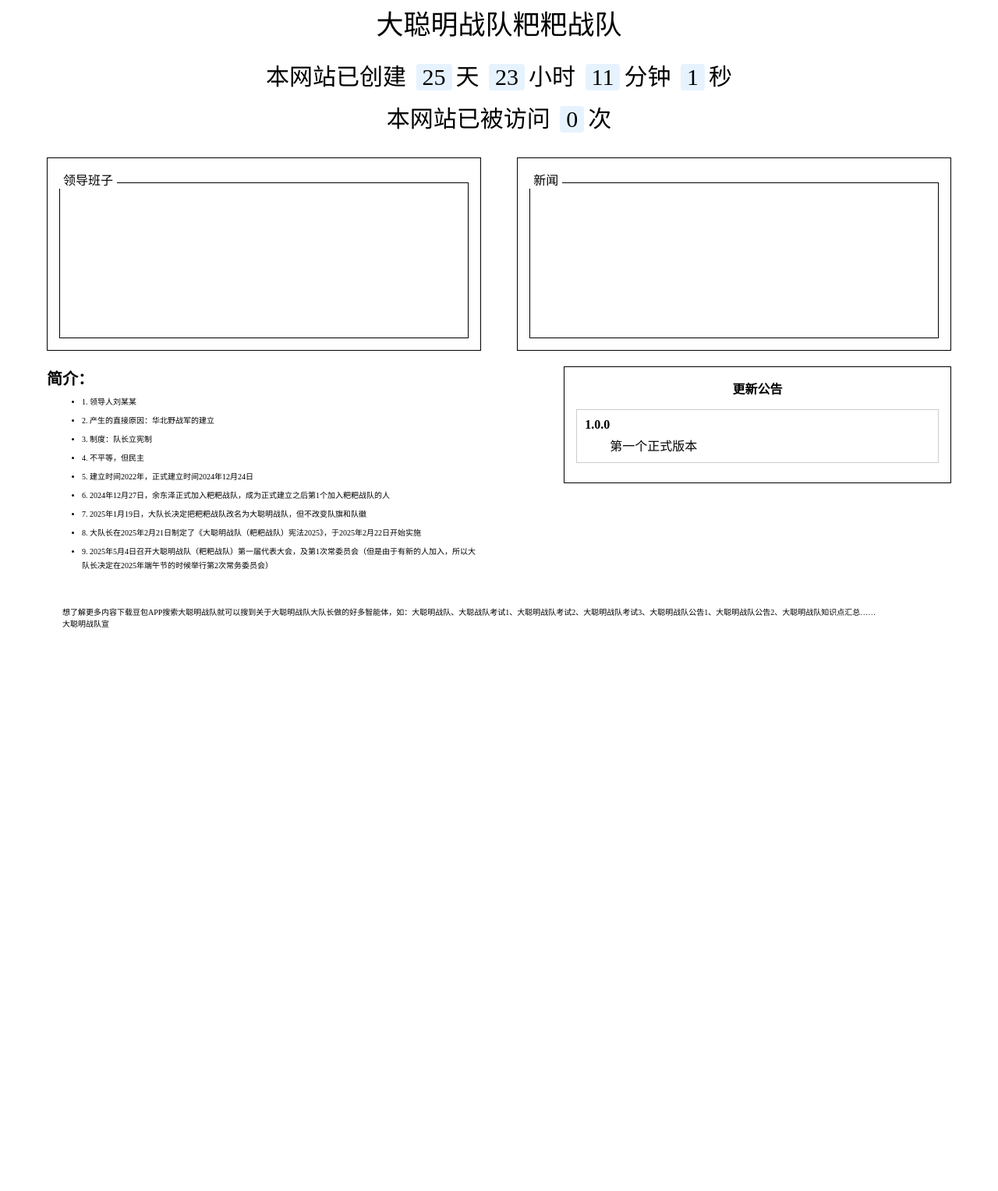
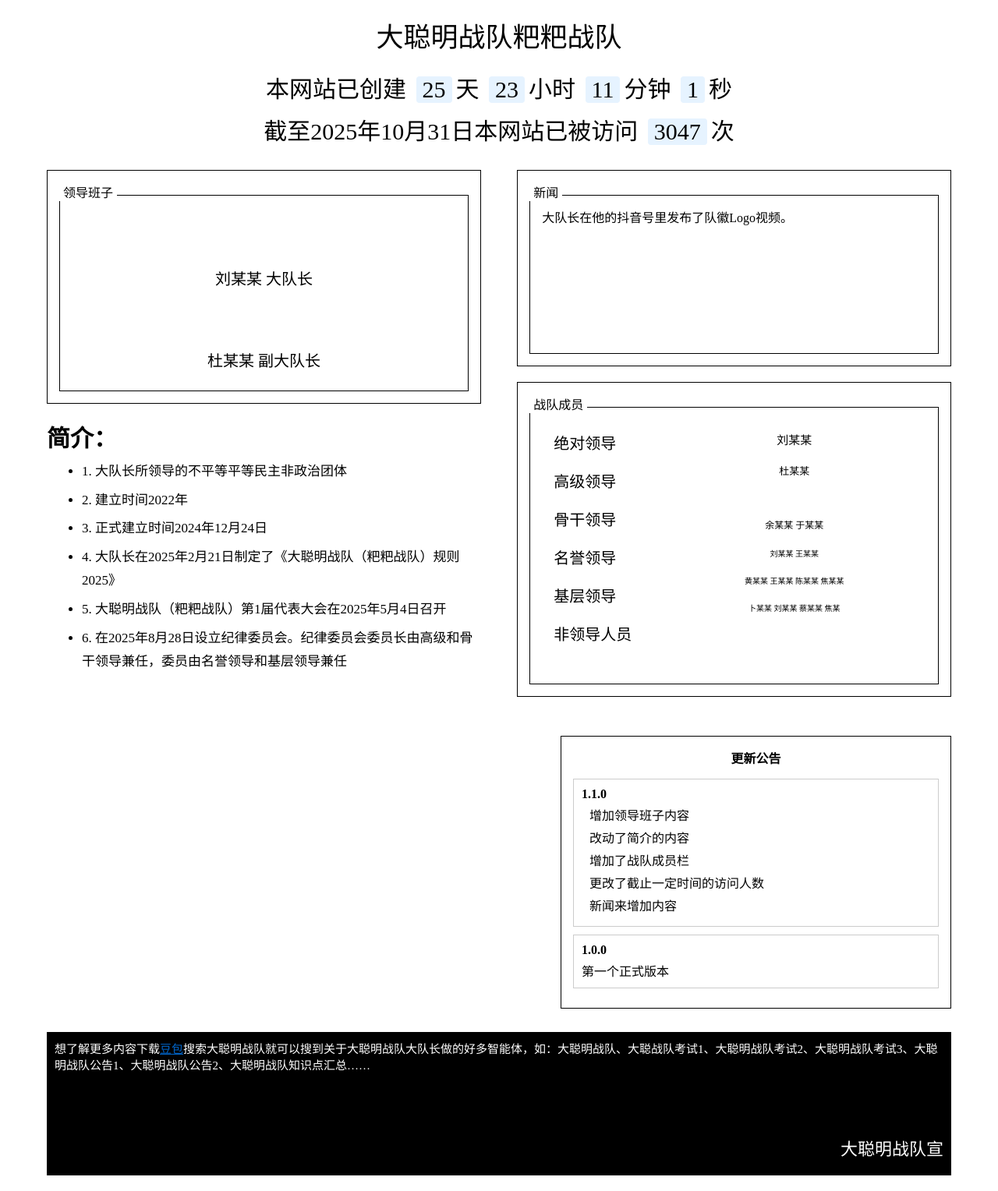
Before and after one commit to 1364697858/dacongming, a plain HTML site: page index.html in a window 1280 px wide. Shown: the part 275-1803 px from the top of the page at 78% size. Before the commit the page ends 1122 px from the top, so only its background shows below. Drawn offline with Linux system fonts and the light colour scheme; no server answers.

Commit message:
Add files via upload
1.1.0

```diff
--- a/index.html
+++ b/index.html
@@ -33,7 +33,7 @@
         /* 导航栏（确保单行显示） */
         nav {
             background-color: #000;
-            padding: 0.rem 0;
+            padding: 0.5rem 0;
             text-align: center;
             position: fixed;
             top: var(--title-height);
@@ -57,7 +57,6 @@
 
         nav a.active {
             background-color: #ff0000;
-            padding: 0.2rem 0;
         }
 
         /* 内容区域 */
@@ -93,6 +92,7 @@
             justify-content: space-between;
             margin-bottom: 30px;
             flex-wrap: wrap;
+            gap: 2%; /* 增加间距 */
         }
 
         .left-column, .right-column {
@@ -100,7 +100,7 @@
             min-width: 300px;
         }
 
-        /* 领导班子和新闻框样式 */
+        /* 领导班子、战队成员和新闻框样式 */
         .outer-box {
             border: 1px solid #000;
             padding: 15px;
@@ -111,7 +111,6 @@
         .inner-box {
             border: 1px solid #000;
             padding: 15px;
-            min-height: 200px;
             margin-top: 16px;
         }
 
@@ -124,6 +123,42 @@
             z-index: 1;
             background-color: #fff;
             padding: 0 5px;
+        }
+
+        /* 领导班子样式调整 */
+        .leadership-team {
+            display: flex;
+            flex-direction: column;
+            align-items: center; /* 水平居中 */
+            gap: 10px; /* 行间距 */
+            padding: 10px 0;
+            font-family: "楷体", KaiTi, serif; /* 楷体 */
+            font-size: 20px; /* 原15px，增加5个字体单位 */
+        }
+
+        /* 战队成员样式调整 */
+        .members-container {
+            display: flex;
+            padding: 15px;
+        }
+
+        .member-category {
+            width: 33.333%;
+            font-family: "仿宋", FangSong, serif;
+            font-size: 20px;
+        }
+
+        .member-category div {
+            margin-bottom: 20px; /* 每个类别项间隔一行 */
+        }
+
+        .member-list {
+            width: 66.666%;
+            text-align: center;
+        }
+
+        .member-item {
+            margin-bottom: 20px; /* 与左侧类别项间隔对应 */
         }
 
         /* 原内容区域 */
@@ -140,12 +175,12 @@
             font-weight: normal;
         }
         .team-section h3 {
-            font-size: 20px;
+            font-size: 30px; /* 原来20px，放大10个字体单位 */
             font-family: SimSun, 宋体, serif;
             margin: 15px 0 8px 0;
         }
         .team-content {
-            font-size: 10px;
+            font-size: 17px; /* 原来10px，放大7个字体单位 */
             font-family: SimSun, 宋体, serif;
             line-height: 1.8;
             margin: 0 0 12px 20px;
@@ -157,19 +192,43 @@
         .team-content li {
             margin: 6px 0;
         }
-        .team-footer {
-            font-size: 10px;
-            font-family: SimSun, 宋体, serif;
-            margin: 20px 0;
-            text-align: left;
-            padding-left: 20px;
+
+        /* 底部宣传语样式修改 */
+        .team-footer-container {
+            background-color: #000; /* 黑色背景 */
+            padding: 10px; /* 内边距 */
+            margin-top: 20px;
+            padding-bottom: 20px; /* 增加底部内边距，确保宣文字不紧贴底部 */
         }
 
-        /* 更新公告样式 */
+        .team-footer {
+            color: #fff; /* 白色字体 */
+            font-size: 15px; /* 比原来大5个字体单位 */
+            font-family: SimSun, 宋体, serif;
+            text-align: left;
+            margin: 0;
+        }
+
+        /* 豆包超链接样式 - 蓝色、下划线 */
+        .team-footer a {
+            color: #0066cc;
+            text-decoration: underline;
+        }
+
+        .team-footer-announcement {
+            font-size: 22px; /* 比原来大7个字体单位（15+7） */
+            text-align: right; /* 靠右对齐 */
+            margin: 80px 0 0 0; /* 增加margin-top至80px，相比之前多移动50px */
+            color: #fff; /* 白色字体 */
+            font-family: SimSun, 宋体, serif;
+        }
+
+        /* 更新公告栏样式 - 向右靠 */
         .update-notice {
             border: 1px solid #000;
             padding: 15px;
-            margin-left: 60px;
+            margin-left: 10%; /* 向右靠 */
+            margin-top: 50px; /* 向下移动50px */
         }
 
         .update-title {
@@ -190,7 +249,16 @@
         }
 
         .update-content {
-            text-indent: 2em;
+            text-indent: 0;
+        }
+
+        .update-content ul {
+            list-style-type: none;
+            padding-left: 10px;
+        }
+
+        .update-content li {
+            margin: 5px 0;
         }
 
         /* 响应式调整 */
@@ -228,20 +296,36 @@
                 <span class="number-box" id="seconds">0</span>秒
             </div>
             <div class="stats-item">
-                本网站已被访问
-                <span class="number-box" id="visitCount">0</span>次
+                截至2025年10月31日本网站已被访问 <span class="number-box">3047</span>次
             </div>
         </div>
 
         <!-- 主要内容区域 -->
         <div class="main-content">
-            <!-- 左半部分 -->
+            <!-- 左半部分 - 简介和领导班子 -->
             <div class="left-column">
                 <!-- 领导班子框 -->
                 <div class="outer-box">
                     <div class="box-title">领导班子</div>
                     <div class="inner-box">
-                        <!-- 内容暂不填写 -->
+                        <div class="leadership-team">
+                            <!-- 第1行空格 -->
+                            <span>&nbsp;</span>
+                            <!-- 第2行空格 -->
+                            <span>&nbsp;</span>
+                            <!-- 第3行内容 -->
+                            刘某某
+                            <!-- 第4行内容 -->
+                            大队长
+                            <!-- 第5行空格 -->
+                            <span>&nbsp;</span>
+                            <!-- 第6行空格 -->
+                            <span>&nbsp;</span>
+                            <!-- 第7行内容 -->
+                            杜某某
+                            <!-- 第8行内容 -->
+                            副大队长
+                        </div>
                     </div>
                 </div>
 
@@ -250,33 +334,73 @@
                     <h3>简介：</h3>
                     <div class="team-content">
                         <ul>
-                            <li>1. 领导人刘某某</li>
-                            <li>2. 产生的直接原因：华北野战军的建立</li>
-                            <li>3. 制度：队长立宪制</li>
-                            <li>4. 不平等，但民主</li>
-                            <li>5. 建立时间2022年，正式建立时间2024年12月24日</li>
-                            <li>6. 2024年12月27日，余东泽正式加入粑粑战队，成为正式建立之后第1个加入粑粑战队的人</li>
-                            <li>7. 2025年1月19日，大队长决定把粑粑战队改名为大聪明战队，但不改变队旗和队徽</li>
-                            <li>8. 大队长在2025年2月21日制定了《大聪明战队（粑粑战队）宪法2025》，于2025年2月22日开始实施</li>
-                            <li>9. 2025年5月4日召开大聪明战队（粑粑战队）第一届代表大会，及第1次常委员会（但是由于有新的人加入，所以大队长决定在2025年端午节的时候举行第2次常务委员会）</li>
+                            <li>1. 大队长所领导的不平等平等民主非政治团体</li>
+                            <li>2. 建立时间2022年</li>
+                            <li>3. 正式建立时间2024年12月24日</li>
+                            <li>4. 大队长在2025年2月21日制定了《大聪明战队（粑粑战队）规则2025》</li>
+                            <li>5. 大聪明战队（粑粑战队）第1届代表大会在2025年5月4日召开</li>
+                            <li>6. 在2025年8月28日设立纪律委员会。纪律委员会委员长由高级和骨干领导兼任，委员由名誉领导和基层领导兼任</li>
                         </ul>
                     </div>
                 </div>
+
             </div>
 
-            <!-- 右半部分 -->
+            <!-- 右半部分 - 新闻、战队成员和更新公告 -->
             <div class="right-column">
-                <!-- 新闻框 -->
-                <div class="outer-box">
+                <!-- 新闻框（向上移动50px） -->
+                <div class="outer-box" style="margin-bottom: -30px;">
                     <div class="box-title">新闻</div>
+                    <div class="inner-box" style="min-height: 204px;">
+                        大队长在他的抖音号里发布了队徽Logo视频。
+                    </div>
+                </div>
+
+                <!-- 战队成员栏（向下移动50px） -->
+                <div class="outer-box" style="margin-top: 50px;">
+                    <div class="box-title">战队成员</div>
                     <div class="inner-box">
-                        <!-- 内容暂不填写 -->
+                        <div class="members-container">
+                            <div class="member-category">
+                                <div>绝对领导</div>
+                                <div>高级领导</div>
+                                <div>骨干领导</div>
+                                <div>名誉领导</div>
+                                <div>基层领导</div>
+                                <div>非领导人员</div>
+                            </div>
+                            <div class="member-list">
+                                <div class="member-item" style="font-size: 15px;">刘某某</div>
+                                <div class="member-item" style="font-size: 13px;">杜某某</div>
+                                <!-- 正数第2行和正数第3行之间增加一行空格 -->
+                                <div class="member-item" style="font-size: 10px; visibility: hidden;">&nbsp;</div>
+                                <div class="member-item" style="font-size: 12px;">余某某 于某某</div>
+                                <!-- 正数第3行和正数第4行中间减少一行空格（移除之前添加的空格） -->
+                                <div class="member-item" style="font-size: 10px;">刘某某 王某某</div>
+                                <div class="member-item" style="font-size: 10px;">黄某某 王某某 陈某某 焦某某</div>
+                                <!-- 倒数第1行和倒数第2行中间减少一行空格（移除空格） -->
+                                <div class="member-item" style="font-size: 10px;">卜某某 刘某某 蔡某某 焦某</div>
+                            </div>
+                        </div>
                     </div>
                 </div>
 
                 <!-- 更新公告框 -->
                 <div class="update-notice">
                     <div class="update-title">更新公告</div>
+                    <!-- 删除1.2.0版本内容 -->
+                    <div class="update-item">
+                        <div class="update-version">1.1.0</div>
+                        <div class="update-content">
+                            <ul>
+                                <li>增加领导班子内容</li>
+                                <li>改动了简介的内容</li>
+                                <li>增加了战队成员栏</li>
+                                <li>更改了截止一定时间的访问人数</li>
+                                <li>新闻来增加内容</li>
+                            </ul>
+                        </div>
+                    </div>
                     <div class="update-item">
                         <div class="update-version">1.0.0</div>
                         <div class="update-content">第一个正式版本</div>
@@ -285,9 +409,14 @@
             </div>
         </div>
 
-        <div class="team-footer">
-            想了解更多内容下载豆包APP搜索大聪明战队就可以搜到关于大聪明战队大队长做的好多智能体，如：大聪明战队、大聪战队考试1、大聪明战队考试2、大聪明战队考试3、大聪明战队公告1、大聪明战队公告2、大聪明战队知识点汇总……<br>
-            大聪明战队宣
+        <!-- 修改后的底部宣传区域 -->
+        <div class="team-footer-container">
+            <div class="team-footer">
+                想了解更多内容下载<a href="https://www.doubao.com" target="_blank">豆包</a>搜索大聪明战队就可以搜到关于大聪明战队大队长做的好多智能体，如：大聪明战队、大聪战队考试1、大聪明战队考试2、大聪明战队考试3、大聪明战队公告1、大聪明战队公告2、大聪明战队知识点汇总……
+            </div>
+            <div class="team-footer-announcement">
+                大聪明战队宣
+            </div>
         </div>
     </div>
 
@@ -315,17 +444,6 @@
         updateTimeStats();
         setInterval(updateTimeStats, 1000);
 
-        // 获取并更新访问次数
-        async function updateVisitCount() {
-            try {
-                const response = await fetch('http://127.0.0.1:5001/visits');
-                const data = await response.json();
-                document.getElementById('visitCount').textContent = data.count;
-            } catch (error) {
-                console.error('获取访问次数失败:', error);
-            }
-        }
-
         // 动态计算标题和导航栏高度
         function updateHeights() {
             const title = document.querySelector('.main-title');
@@ -336,7 +454,6 @@
 
         // 页面加载和窗口大小改变时更新高度
         window.onload = function() {
-            updateVisitCount();
             updateHeights();
         };
 
```
Also changed, not shown: download.html (+1 -12 lines), other.html (+1 -2 lines).
